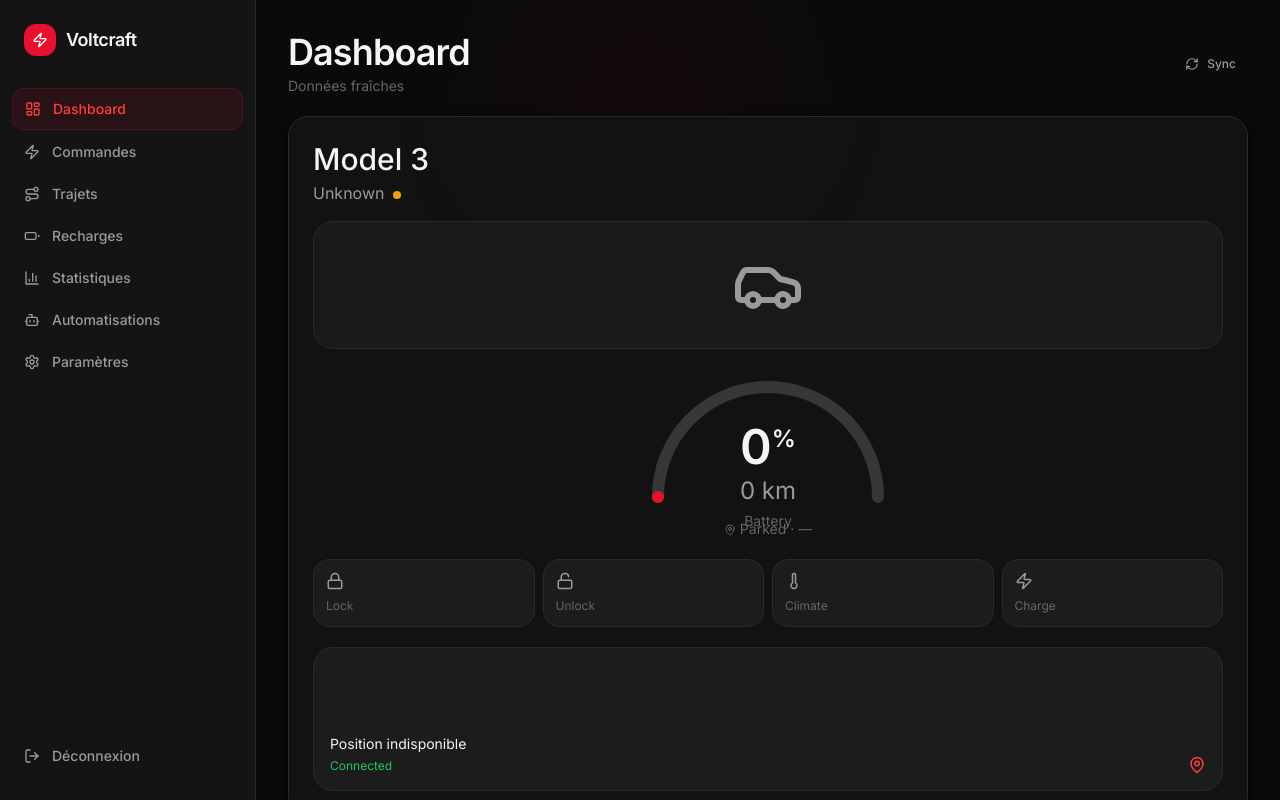
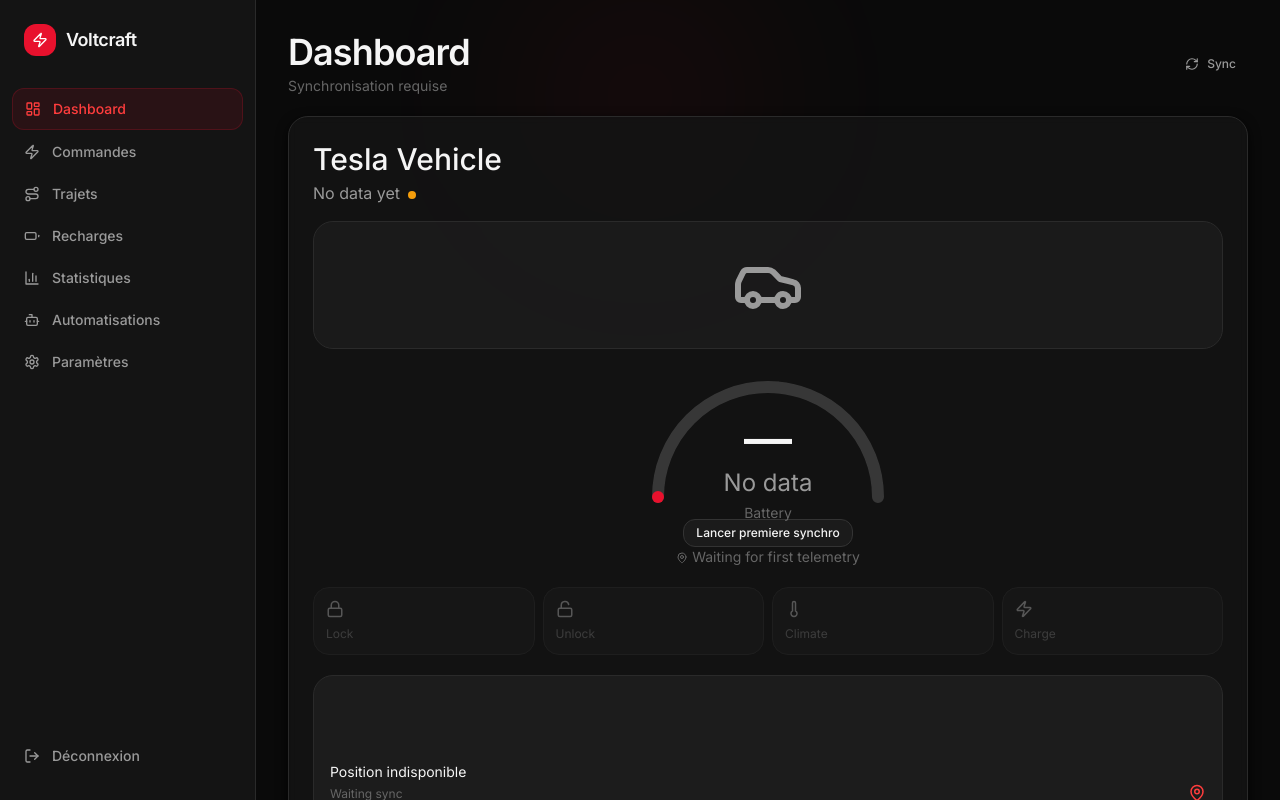
Before and after one commit to prophane/voltcraft, a React (Vite) app in the folder apps/web/: page / in a window 1280 px wide. Shown: the top 800 px of the page. Built offline with nearby package versions, Linux system fonts and the light colour scheme; no server answers.

Commit message:
feat(web): improve dashboard no-data telemetry UX

```diff
--- a/apps/web/src/pages/dashboard/dashboard.page.tsx
+++ b/apps/web/src/pages/dashboard/dashboard.page.tsx
@@ -6,10 +6,10 @@
 import { RefreshCw, Lock, Unlock, Thermometer, Zap, Car, MapPin } from 'lucide-react'
 import { cn, formatDate } from '@/lib/utils'
 
-function ArcGauge({ level, rangeKm }: { level: number; rangeKm: number }) {
+function ArcGauge({ level, rangeKm, hasData }: { level: number | null; rangeKm: number | null; hasData: boolean }) {
   const radius = 110
   const circumference = Math.PI * radius
-  const progress = Math.max(0, Math.min(100, level))
+  const progress = hasData ? Math.max(0, Math.min(100, level ?? 0)) : 0
   const dash = (progress / 100) * circumference
 
   return (
@@ -32,9 +32,12 @@
         />
       </svg>
 
-      <div className="absolute top-[66px] text-center">
-        <p className="text-5xl font-semibold leading-none text-text-primary">{Math.round(level)}<span className="text-2xl align-top">%</span></p>
-        <p className="text-2xl text-text-secondary mt-1">{Math.round(rangeKm)} km</p>
+      <div className="absolute top-[58px] text-center min-w-[140px]">
+        <p className="text-5xl font-semibold leading-none text-text-primary">
+          {hasData ? Math.round(level ?? 0) : '—'}
+          <span className="text-2xl align-top">{hasData ? '%' : ''}</span>
+        </p>
+        <p className="text-2xl text-text-secondary mt-1">{hasData ? `${Math.round(rangeKm ?? 0)} km` : 'No data'}</p>
         <p className="text-sm text-text-muted mt-1">Battery</p>
       </div>
     </div>
@@ -47,19 +50,21 @@
   subtitle,
   onClick,
   loading,
+  disabled,
 }: {
   icon: ReactNode
   label: string
   subtitle?: string
   onClick: () => void
   loading?: boolean
+  disabled?: boolean
 }) {
   return (
     <button
       type="button"
       onClick={onClick}
-      disabled={loading}
-      className="rounded-xl border border-border-subtle bg-bg-overlay/70 hover:bg-bg-overlay px-3 py-3 text-left transition-colors disabled:opacity-50"
+      disabled={loading || disabled}
+      className="rounded-xl border border-border-subtle bg-bg-overlay/70 hover:bg-bg-overlay px-3 py-3 text-left transition-colors disabled:opacity-50 disabled:cursor-not-allowed"
     >
       <div className="text-text-secondary mb-2">{icon}</div>
       {subtitle ? <p className="text-lg font-medium text-text-primary leading-tight">{subtitle}</p> : null}
@@ -112,17 +117,32 @@
     onSuccess: () => qc.invalidateQueries({ queryKey: ['vehicle'] }),
   })
 
+  const hasTelemetry = Boolean(
+    state && (
+      typeof state.batteryLevel === 'number'
+      || typeof state.batteryRange === 'number'
+      || state.capturedAt
+    ),
+  )
+
+  const friendlyName = useMemo(() => {
+    const name = vehicle?.displayName?.trim()
+    if (!name) return 'Tesla Vehicle'
+    const looksLikeVin = name.length >= 17 && !name.includes(' ')
+    return looksLikeVin ? `Tesla ${name.slice(-6)}` : name
+  }, [vehicle?.displayName])
+
   const statusLabel = useMemo(() => {
-    if (!vehicle?.state) return 'Unknown'
+    if (!vehicle?.state) return hasTelemetry ? 'Online' : 'No data yet'
     return vehicle.state === 'online' ? 'Online' : vehicle.state
-  }, [vehicle?.state])
+  }, [hasTelemetry, vehicle?.state])
 
   return (
     <div className="max-w-md lg:max-w-5xl mx-auto space-y-5">
       <div className="flex items-center justify-between">
         <div>
           <h1 className="text-4xl font-semibold tracking-tight text-text-primary">Dashboard</h1>
-          <p className="text-sm text-text-muted mt-1">{state?.isCached ? 'Données cache' : 'Données fraîches'}</p>
+          <p className="text-sm text-text-muted mt-1">{state ? (state.isCached ? 'Donnees cache' : 'Donnees fraiches') : 'Synchronisation requise'}</p>
         </div>
         <Button variant="ghost" size="sm" loading={syncMutation.isPending} onClick={() => syncMutation.mutate()}>
           <RefreshCw size={14} /> Sync
@@ -132,9 +152,9 @@
       <Card className="surface-premium p-4 md:p-6">
         <div className="flex items-start justify-between">
           <div>
-            <h2 className="text-3xl font-medium text-text-primary">{vehicle?.displayName ?? 'Model 3'}</h2>
+            <h2 className="text-3xl font-medium text-text-primary">{friendlyName}</h2>
             <p className="text-base text-text-secondary mt-1">
-              {statusLabel} <span className={cn('inline-block w-2 h-2 rounded-full ml-1', vehicle?.state === 'online' ? 'bg-success' : 'bg-warning')} />
+              {statusLabel} <span className={cn('inline-block w-2 h-2 rounded-full ml-1', hasTelemetry ? 'bg-success' : 'bg-warning')} />
             </p>
           </div>
         </div>
@@ -143,11 +163,19 @@
           <Car size={72} className="text-text-secondary" />
         </div>
 
-        <ArcGauge level={state?.batteryLevel ?? 0} rangeKm={state?.batteryRange ?? 0} />
+        <ArcGauge level={state?.batteryLevel ?? null} rangeKm={state?.batteryRange ?? null} hasData={hasTelemetry} />
+
+        {!hasTelemetry && (
+          <div className="flex justify-center -mt-2 mb-2">
+            <Button size="sm" variant="secondary" loading={syncMutation.isPending} onClick={() => syncMutation.mutate()}>
+              Lancer premiere synchro
+            </Button>
+          </div>
+        )}
 
         <p className="text-center text-sm text-text-muted -mt-2">
           <MapPin size={12} className="inline mr-1" />
-          Parked · {vehicle?.lastSeenAt ? formatDate(vehicle.lastSeenAt) : '—'}
+          {vehicle?.lastSeenAt ? `Parked · ${formatDate(vehicle.lastSeenAt)}` : 'Waiting for first telemetry'}
         </p>
 
         <div className="grid grid-cols-4 gap-2 mt-5">
@@ -156,32 +184,36 @@
             label="Lock"
             onClick={() => lockMutation.mutate()}
             loading={lockMutation.isPending}
+            disabled={!vehicle}
           />
           <QuickActionTile
             icon={<Unlock size={18} />}
             label="Unlock"
             onClick={() => unlockMutation.mutate()}
             loading={unlockMutation.isPending}
+            disabled={!vehicle}
           />
           <QuickActionTile
             icon={<Thermometer size={18} />}
             label="Climate"
-            subtitle={state?.insideTemp != null ? `${Math.round(state.insideTemp)}.0°` : undefined}
+            subtitle={state?.insideTemp != null ? `${Math.round(state.insideTemp)}°` : undefined}
             onClick={() => climateStartMutation.mutate()}
             loading={climateStartMutation.isPending}
+            disabled={!vehicle}
           />
           <QuickActionTile
             icon={<Zap size={18} />}
             label={vehicle?.state === 'asleep' ? 'Wake' : 'Charge'}
             onClick={() => wakeMutation.mutate()}
             loading={wakeMutation.isPending}
+            disabled={!vehicle}
           />
         </div>
 
         <div className="mt-5 rounded-2xl border border-border-subtle bg-bg-overlay/70 p-4 h-36 flex items-end justify-between">
           <div>
             <p className="text-sm text-text-primary">{state?.latitude && state?.longitude ? 'Position active' : 'Position indisponible'}</p>
-            <p className="text-xs text-success mt-1">Connected</p>
+            <p className={cn('text-xs mt-1', hasTelemetry ? 'text-success' : 'text-text-muted')}>{hasTelemetry ? 'Connected' : 'Waiting sync'}</p>
           </div>
           <MapPin size={18} className="text-accent-400" />
         </div>
```
